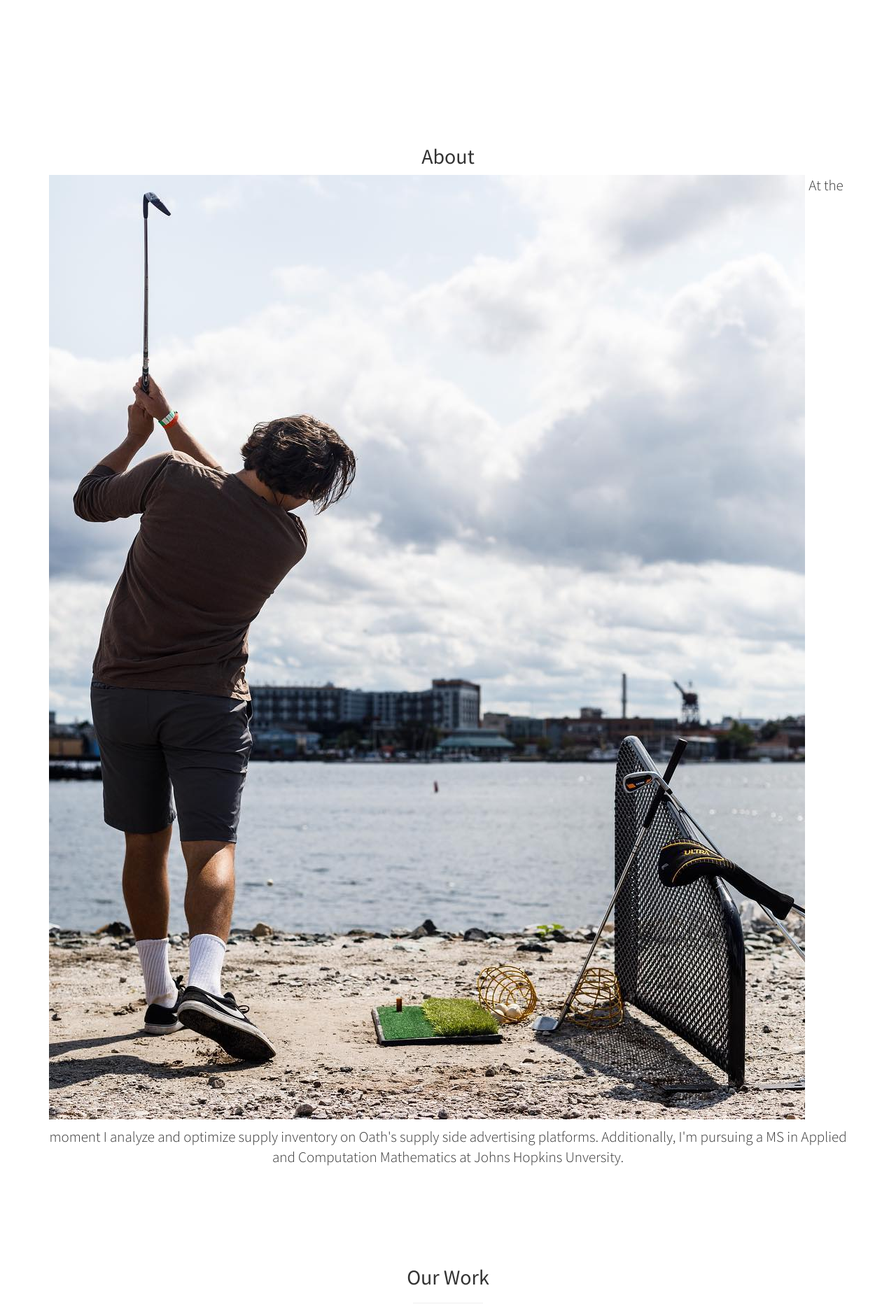
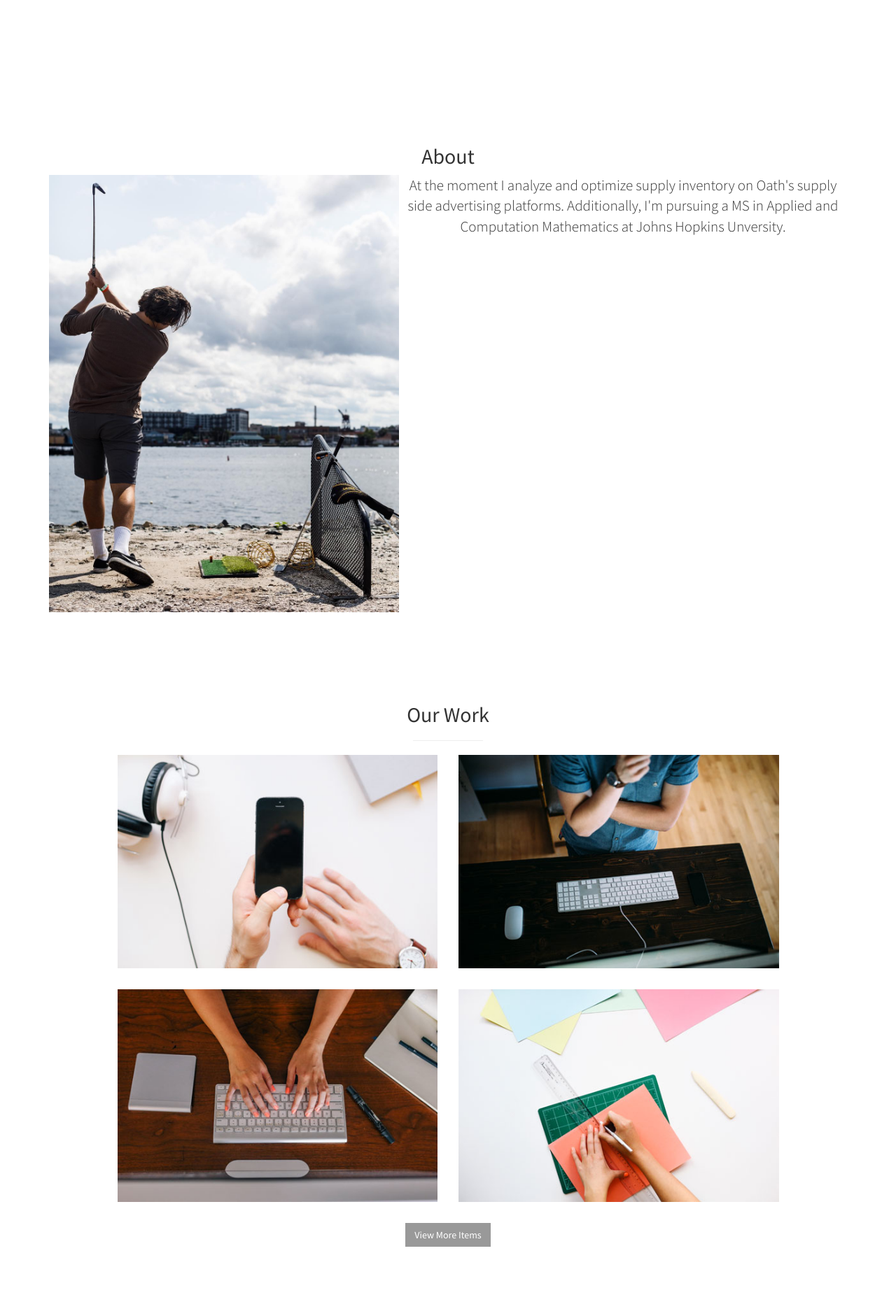
Before and after one commit to healyt22/healyt22.github.io, a Jekyll site: the page built from index.html, in a window 1280 px wide. Shown: the part 963-2844 px from the top of the page at 70% size. Built offline with Jekyll 4.4.1, drawn with Linux system fonts in a browser that asks for light colours.

Commit message:
messin with stuff

```diff
--- a/_includes/about.html
+++ b/_includes/about.html
@@ -3,7 +3,7 @@
     <div class="row">
       <div class="col-lg-12 text-center">
         <h2>About</h2>
-        <p style="float: left;"><img src="../img/golf.jpg" height=auto width=auto border="1px"></p>
+        <p style="float: left;"><img src="../img/golf.jpg" style="max-width: 500px" border="1px"></p>
         <p class="lead">At the moment I analyze and optimize supply inventory on Oath's supply side advertising platforms.
           Additionally, I'm pursuing a MS in Applied and Computation Mathematics at Johns Hopkins Unversity.</p>
       </div>
```
